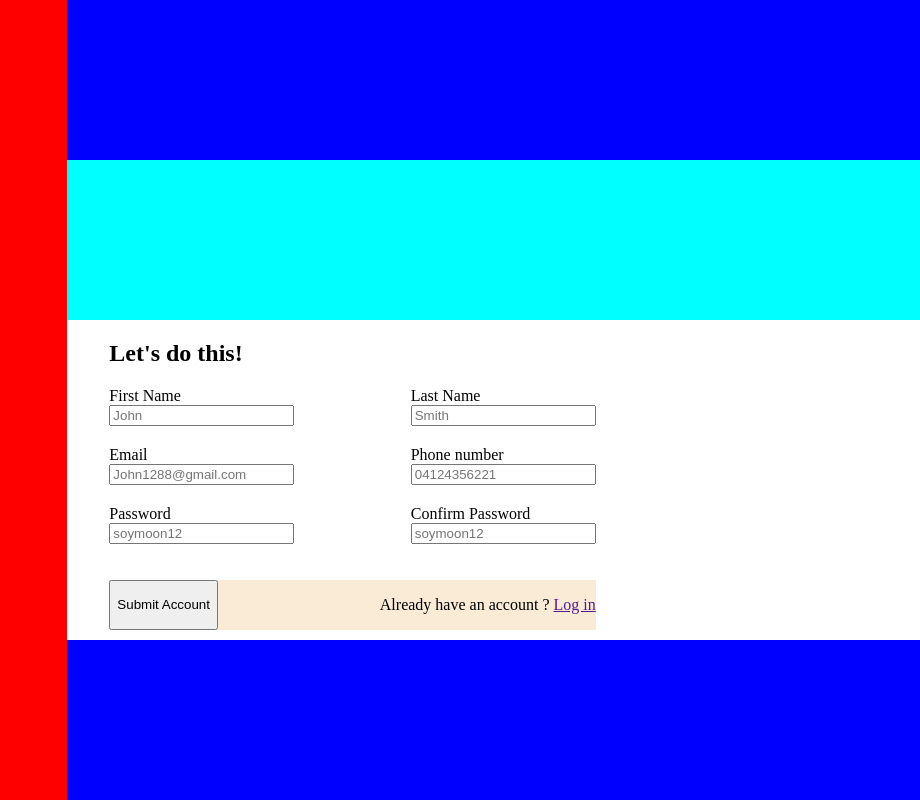
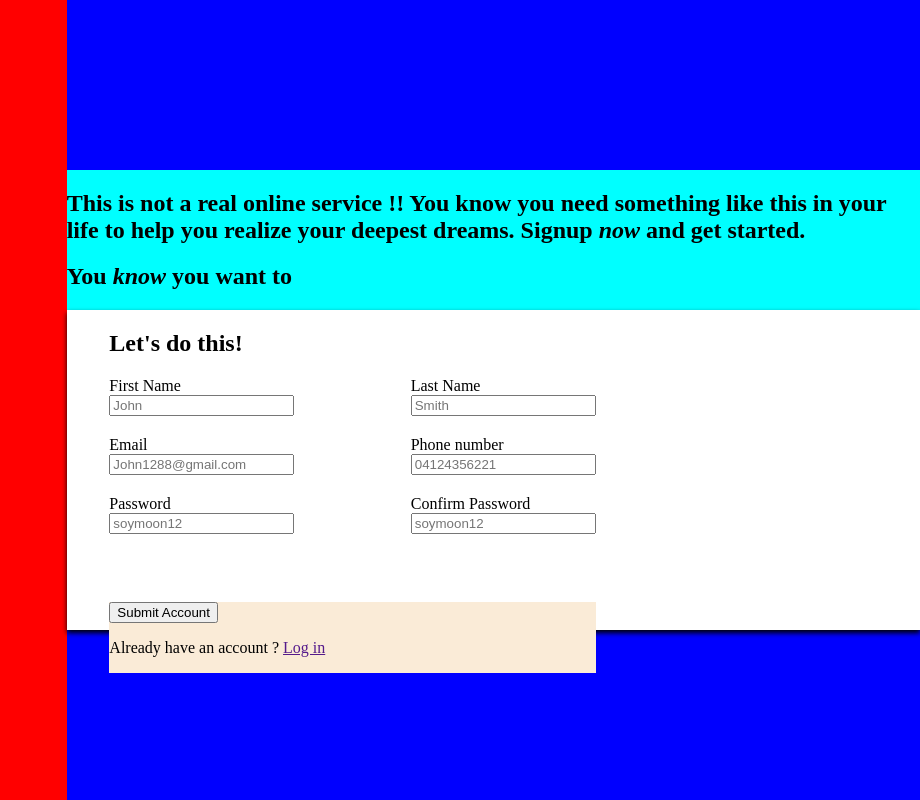
Before and after one commit to Wilfredo-droid/odin-first-form, a plain HTML site: page index.html in a window 1280 px wide. Shown: the whole page, without its empty margins (360-1280 px from the left). Drawn offline with Linux system fonts and the light colour scheme.

Commit message:
Change margin of submit input

```diff
--- a/index.html
+++ b/index.html
@@ -17,7 +17,9 @@
     <div class="signup">
 
         <div class="formDescription">
+            <h2>This is not a real online service !! You know you need something like this in your life to help you realize your deepest dreams. Signup <em>now</em> and get started. </h2>
 
+            <h2>You <em>know</em> you want to</h2>
         </div>
 
         <div class="formContainer">
--- a/styles.css
+++ b/styles.css
@@ -20,7 +20,8 @@ body{
 
 .formDescription{
     background-color: aqua;
-    height: 20%;
+    height: fit-content;
+
 }
 
 .formContainer{
@@ -29,7 +30,7 @@ body{
     display: flex;
     flex-direction: column;
     padding-left: 5%;
-
+    box-shadow: 0px 3px 5px;
 }
 
 .formContainer > *{
@@ -47,7 +48,7 @@ label{
     gap:20px;
 }
 
-form > div {
+form > div[class^="form"] {
     display: flex;
     justify-content: space-between;
 
@@ -59,5 +60,5 @@ form > div {
 
 .submitContainer{
     background-color:antiquewhite;
-    margin: 1em 0;
+    margin-top: 3em;
 }
```
